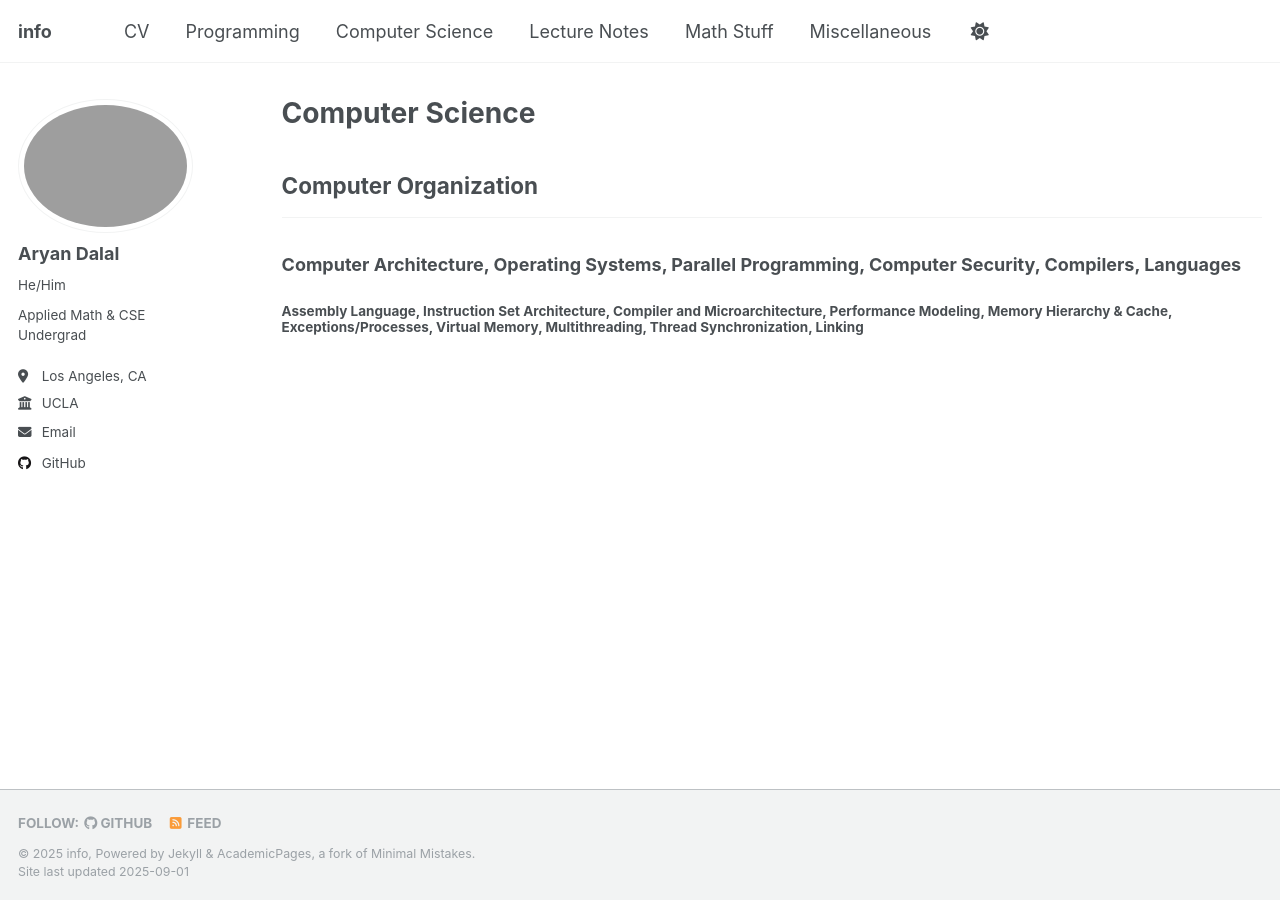
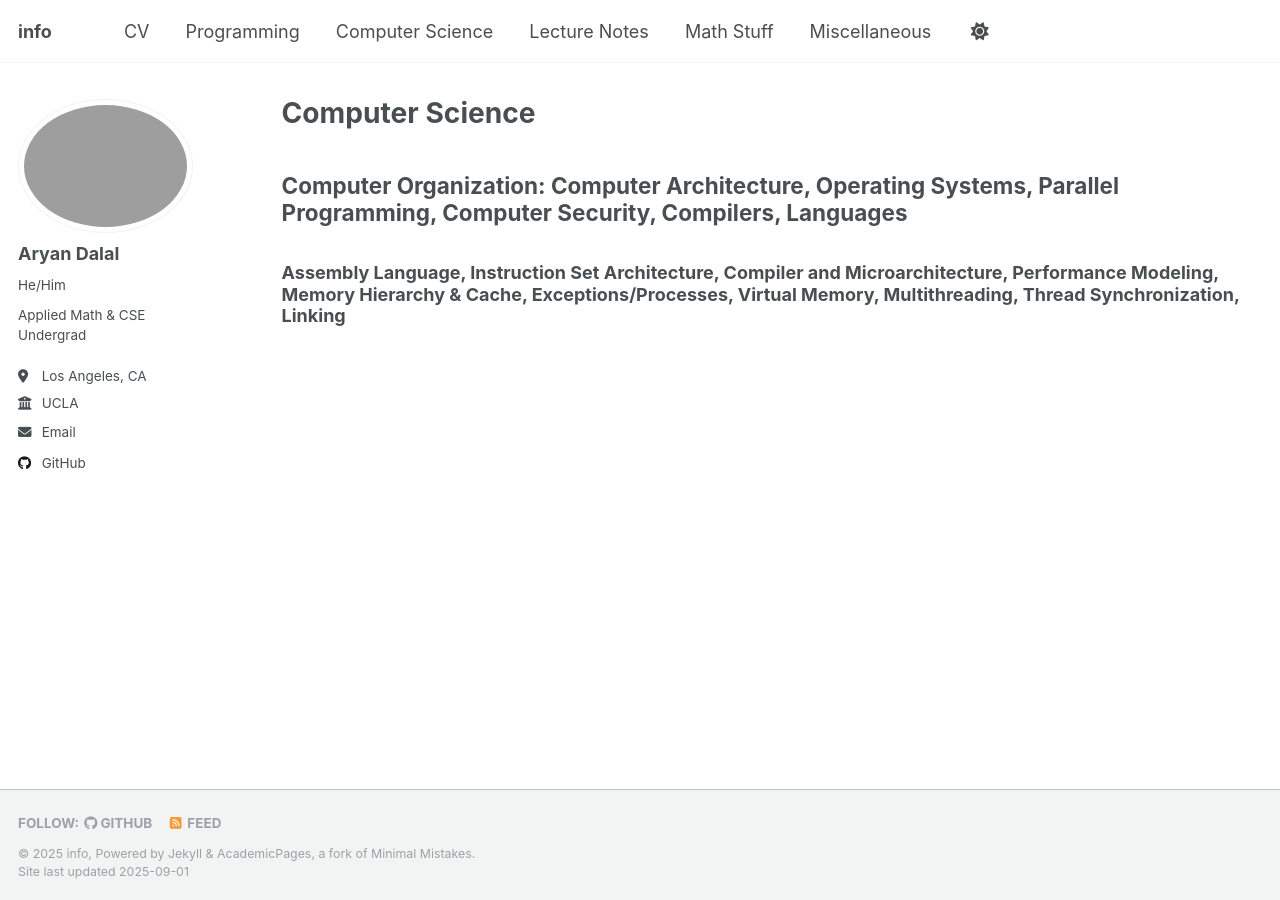
Before and after one commit to DalalAryan/DalalAryan.github.io, a Jekyll site: the page built from _pages/compsci.md, in a window 1280 px wide. Built offline with Jekyll 4.4.1, drawn with Linux system fonts in a browser that asks for light colours; a script that is not in the unit is left out.

```diff
--- a/_pages/compsci.md
+++ b/_pages/compsci.md
@@ -7,7 +7,5 @@ redirect_from:
   - /resume
 ---
 
-## Computer Organization
-------
-### Computer Architecture, Operating Systems, Parallel Programming, Computer Security, Compilers, Languages
-#### Assembly Language, Instruction Set Architecture, Compiler and Microarchitecture, Performance Modeling, Memory Hierarchy & Cache, Exceptions/Processes, Virtual Memory, Multithreading, Thread Synchronization, Linking
+## Computer Organization: Computer Architecture, Operating Systems, Parallel Programming, Computer Security, Compilers, Languages
+### Assembly Language, Instruction Set Architecture, Compiler and Microarchitecture, Performance Modeling, Memory Hierarchy & Cache, Exceptions/Processes, Virtual Memory, Multithreading, Thread Synchronization, Linking
```
